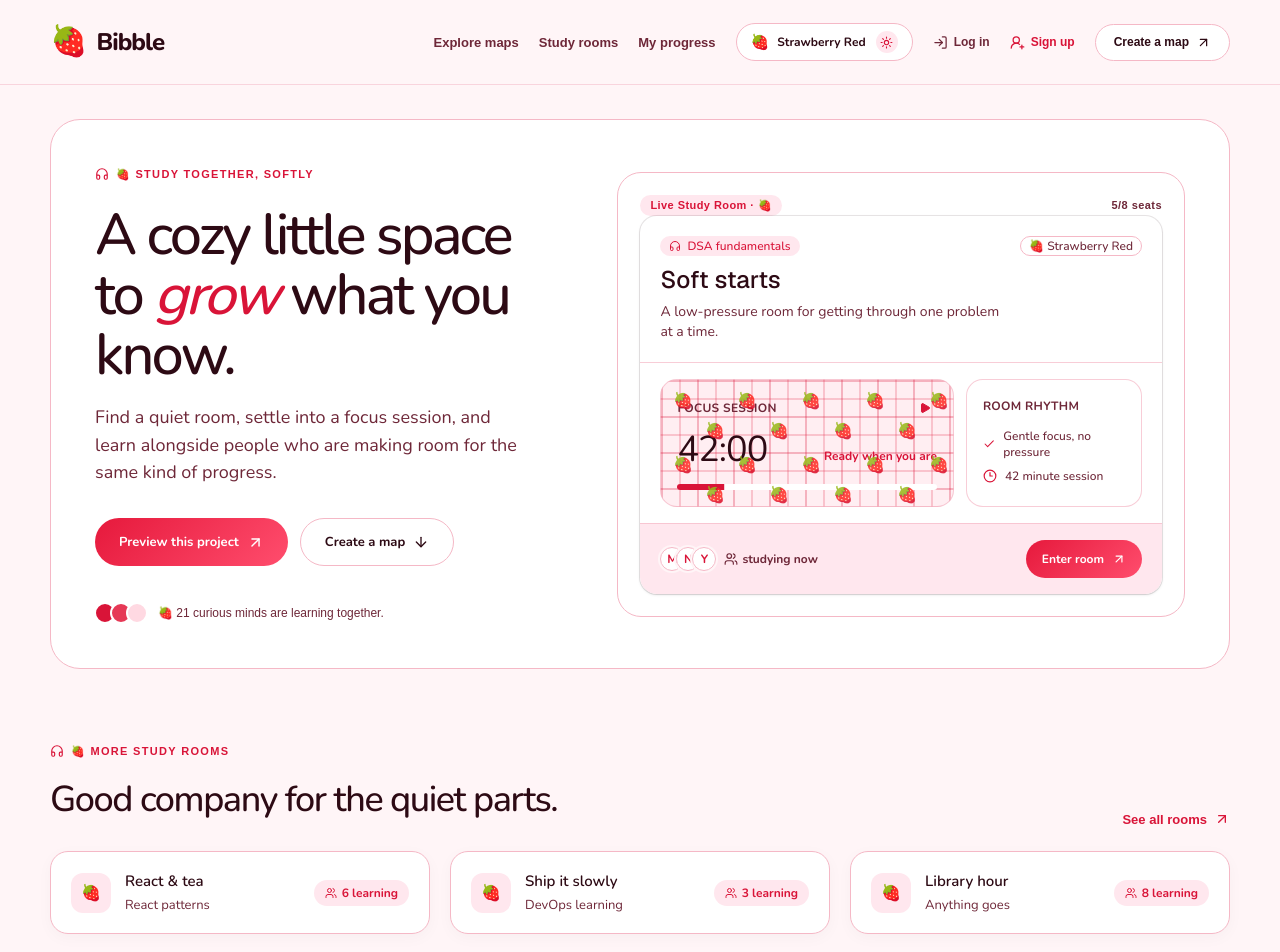
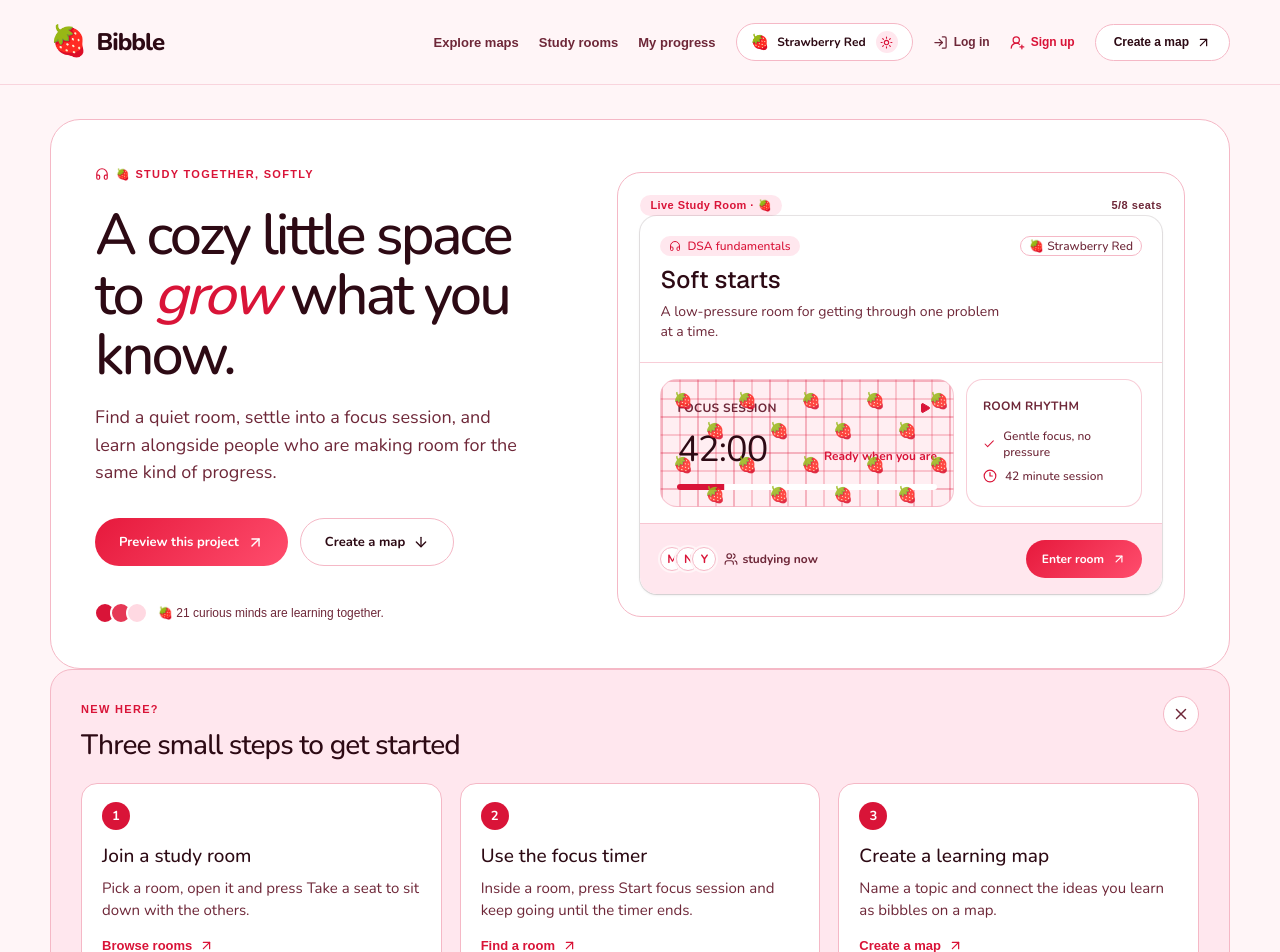
Before and after one commit to Anshuu2004/bibble, a Next.js app: page / in a window 1280 px wide. Shown: the top 952 px of the page. Built offline with nearby package versions, Linux system fonts and the light colour scheme.

Commit message:
feat(home): add a welcome guide for first-time visitors

```diff
--- a/app/globals.css
+++ b/app/globals.css
@@ -888,6 +888,19 @@ button:focus-visible, a:focus-visible, input:focus-visible, textarea:focus-visib
   flex-shrink: 0;
 }
 
+/* Welcome guide */
+.welcome-guide { width: min(1180px, calc(100% - 48px)); margin: 0 auto 56px; padding: 26px 30px 30px; border: 1px solid var(--border); border-radius: 22px; background: var(--lavender); box-shadow: var(--shadow); }
+.welcome-guide-header { display: flex; justify-content: space-between; align-items: flex-start; gap: 16px; }
+.welcome-guide-header h2 { margin: 10px 0 0; font-size: 28px; line-height: 1.1; font-weight: 500; letter-spacing: -.03em; color: var(--foreground); }
+.welcome-guide-dismiss { width: 36px; height: 36px; display: grid; place-items: center; flex-shrink: 0; border: 1px solid var(--border); border-radius: 50%; color: var(--muted); background: var(--card); cursor: pointer; transition: color .15s ease, border-color .15s ease; }
+.welcome-guide-dismiss:hover { color: var(--primary); border-color: var(--primary); }
+.welcome-guide-steps { display: grid; grid-template-columns: repeat(3, 1fr); gap: 18px; margin: 22px 0 0; padding: 0; list-style: none; counter-reset: guide-step; }
+.welcome-guide-steps li { counter-increment: guide-step; display: flex; flex-direction: column; align-items: flex-start; padding: 18px 20px 20px; border: 1px solid var(--border); border-radius: 16px; background: var(--card); }
+.welcome-guide-steps li::before { content: counter(guide-step); width: 28px; height: 28px; display: grid; place-items: center; margin-bottom: 12px; border-radius: 50%; color: #fff; background: var(--primary); font: 700 13px var(--font-body), sans-serif; }
+.welcome-guide-steps h3 { margin: 0 0 6px; font-size: 19px; font-weight: 500; color: var(--foreground); }
+.welcome-guide-steps p { margin: 0; color: var(--muted); font-size: 15px; line-height: 1.5; }
+.welcome-guide-steps .text-link { margin-top: auto; padding-top: 16px; }
+
 /* How Section & Showcase */
 .how-section, .showcase-section { width: min(1180px, calc(100% - 48px)); margin: auto; }
 .how-section { padding-bottom: 88px; }
@@ -2024,6 +2037,8 @@ html[data-theme="strawberry-lemonade"] .cozy-wallpaper-pattern::before {
   .site-nav { width: 100%; justify-content: flex-start; flex-wrap: wrap; gap: 10px 14px; }
   .nav-cta { padding: 8px 13px; }
   .how-grid { grid-template-columns: 1fr; gap: 24px; }
+  .welcome-guide { width: calc(100% - 32px); padding: 20px; }
+  .welcome-guide-steps { grid-template-columns: 1fr; }
   .map-grid { grid-template-columns: 1fr; }
   .room-card { grid-template-columns: 1fr; }
   .room-card-art { min-height: 180px; }
--- a/app/page.tsx
+++ b/app/page.tsx
@@ -1,5 +1,6 @@
 "use client";
 
+import { WelcomeGuide } from "@/components/home/welcome-guide";
 import { MapPreview } from "@/components/map/map-preview";
 import { StudyRoomPreview } from "@/components/rooms/study-room-preview";
 import { SiteHeader } from "@/components/site-header";
@@ -51,6 +52,7 @@ export default function Home() {
         </div>
         <StudyRoomPreview room={studyRooms[0]} />
       </section>
+      <WelcomeGuide />
       <section className="rooms-preview">
         <div className="rooms-preview-heading">
           <div>
--- /dev/null
+++ b/components/home/welcome-guide.tsx
@@ -0,0 +1,73 @@
+"use client";
+
+import { useLocalStorage } from "@/hooks/use-local-storage";
+import { ArrowUpRight, X } from "lucide-react";
+import Link from "next/link";
+import { useEffect, useState } from "react";
+
+const guideSteps = [
+  {
+    title: "Join a study room",
+    copy: "Pick a room, open it and press Take a seat to sit down with the others.",
+    href: "/rooms",
+    action: "Browse rooms",
+  },
+  {
+    title: "Use the focus timer",
+    copy: "Inside a room, press Start focus session and keep going until the timer ends.",
+    href: "/rooms",
+    action: "Find a room",
+  },
+  {
+    title: "Create a learning map",
+    copy: "Name a topic and connect the ideas you learn as bibbles on a map.",
+    href: "/create",
+    action: "Create a map",
+  },
+];
+
+export function WelcomeGuide() {
+  const [dismissed, setDismissed, hydrated] = useLocalStorage("bibble-welcome-dismissed", false);
+
+  // useLocalStorage sets `hydrated` a tick before the stored value is applied,
+  // so wait one more tick or dismissed visitors would see the card flash.
+  const [ready, setReady] = useState(false);
+
+  useEffect(() => {
+    if (!hydrated) return;
+    const timer = window.setTimeout(() => setReady(true), 0);
+    return () => window.clearTimeout(timer);
+  }, [hydrated]);
+
+  if (!ready || dismissed) return null;
+
+  return (
+    <section className="welcome-guide" aria-labelledby="welcome-guide-title">
+      <div className="welcome-guide-header">
+        <div>
+          <span className="eyebrow">New here?</span>
+          <h2 id="welcome-guide-title">Three small steps to get started</h2>
+        </div>
+        <button
+          type="button"
+          className="welcome-guide-dismiss"
+          onClick={() => setDismissed(true)}
+          aria-label="Dismiss the welcome guide"
+        >
+          <X size={18} aria-hidden="true" />
+        </button>
+      </div>
+      <ol className="welcome-guide-steps">
+        {guideSteps.map((step) => (
+          <li key={step.title}>
+            <h3>{step.title}</h3>
+            <p>{step.copy}</p>
+            <Link href={step.href} className="text-link">
+              {step.action} <ArrowUpRight size={15} aria-hidden="true" />
+            </Link>
+          </li>
+        ))}
+      </ol>
+    </section>
+  );
+}
```
